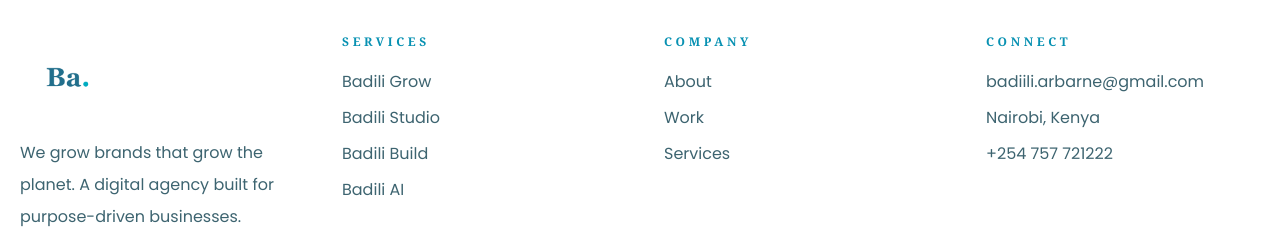
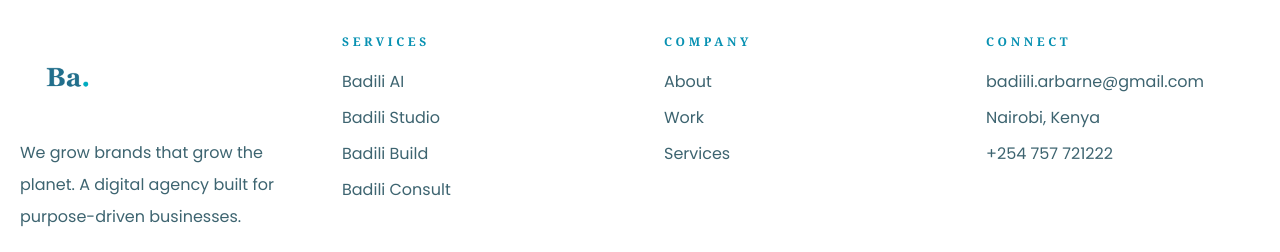
Before and after one commit to khayanga/badili, a Next.js app: page / in a window 1280 px wide. Shown: the part 6646-6898 px from the top of the page. Built offline with nearby package versions, Linux system fonts and the light colour scheme; no server answers.

Commit message:
Footer Improvements

```diff
--- a/components/Footer.tsx
+++ b/components/Footer.tsx
@@ -29,10 +29,10 @@ export default function Footer() {
             </h4>
 
             <div className="space-y-3 text-text2">
-              <p>Badili Grow</p>
-              <p>Badili Studio</p>
+              <p>Badili AI</p>
+               <p>Badili Studio</p>
               <p>Badili Build</p>
-              <p>Badili AI</p>
+               <p>Badili Consult</p>
             </div>
           </div>
 
```
